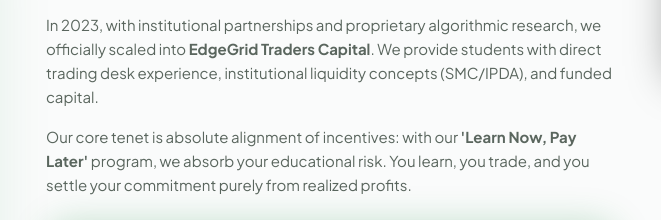
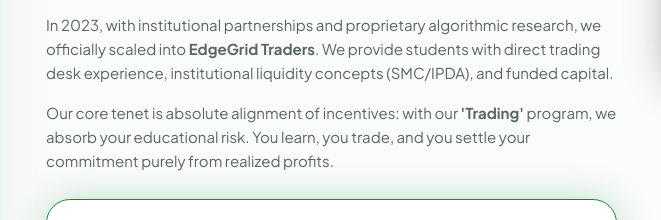
Before and after one commit to kalungwemwenshi-alt/new-edge-app, a plain HTML site: page about.html in a window 1280 px wide. Shown: the part 720-940 px from the top of the page, 619-1280 px from the left. Drawn offline with nearby package versions, Linux system fonts and the light colour scheme.

Commit message:
Update about.html

```diff
--- a/about.html
+++ b/about.html
@@ -83,10 +83,10 @@
                     Our journey began in 2019 as <strong>Topnotch Traders Capital</strong>. We observed an acute void in the market: retail participants were misled by retail indicators and deceptive guru promises, leading to a 90%+ failure rate.
                 </p>
                 <p style="color: var(--text-light); margin-bottom: 16px; font-size: 15px;">
-                    In 2023, with institutional partnerships and proprietary algorithmic research, we officially scaled into <strong>EdgeGrid Traders Capital</strong>. We provide students with direct trading desk experience, institutional liquidity concepts (SMC/IPDA), and funded capital.
+                    In 2023, with institutional partnerships and proprietary algorithmic research, we officially scaled into <strong>EdgeGrid Traders</strong>. We provide students with direct trading desk experience, institutional liquidity concepts (SMC/IPDA), and funded capital.
                 </p>
                 <p style="color: var(--text-light); margin-bottom: 26px; font-size: 15px;">
-                    Our core tenet is absolute alignment of incentives: with our <strong>'Learn Now, Pay Later'</strong> program, we absorb your educational risk. You learn, you trade, and you settle your commitment purely from realized profits.
+                    Our core tenet is absolute alignment of incentives: with our <strong>'Trading'</strong> program, we absorb your educational risk. You learn, you trade, and you settle your commitment purely from realized profits.
                 </p>
 
                 <div class="card featured" style="padding: 24px; margin-bottom: 24px;">
```
